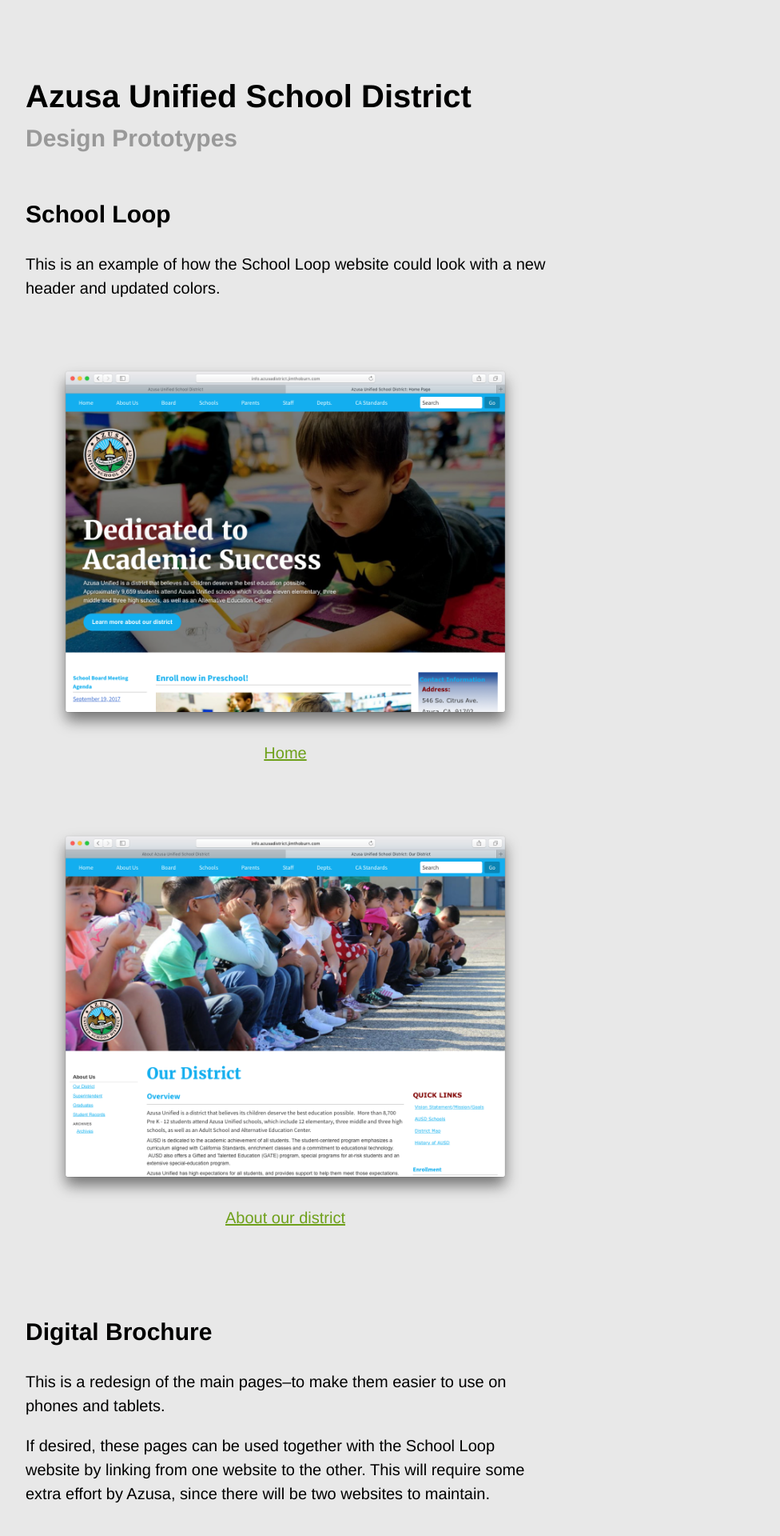
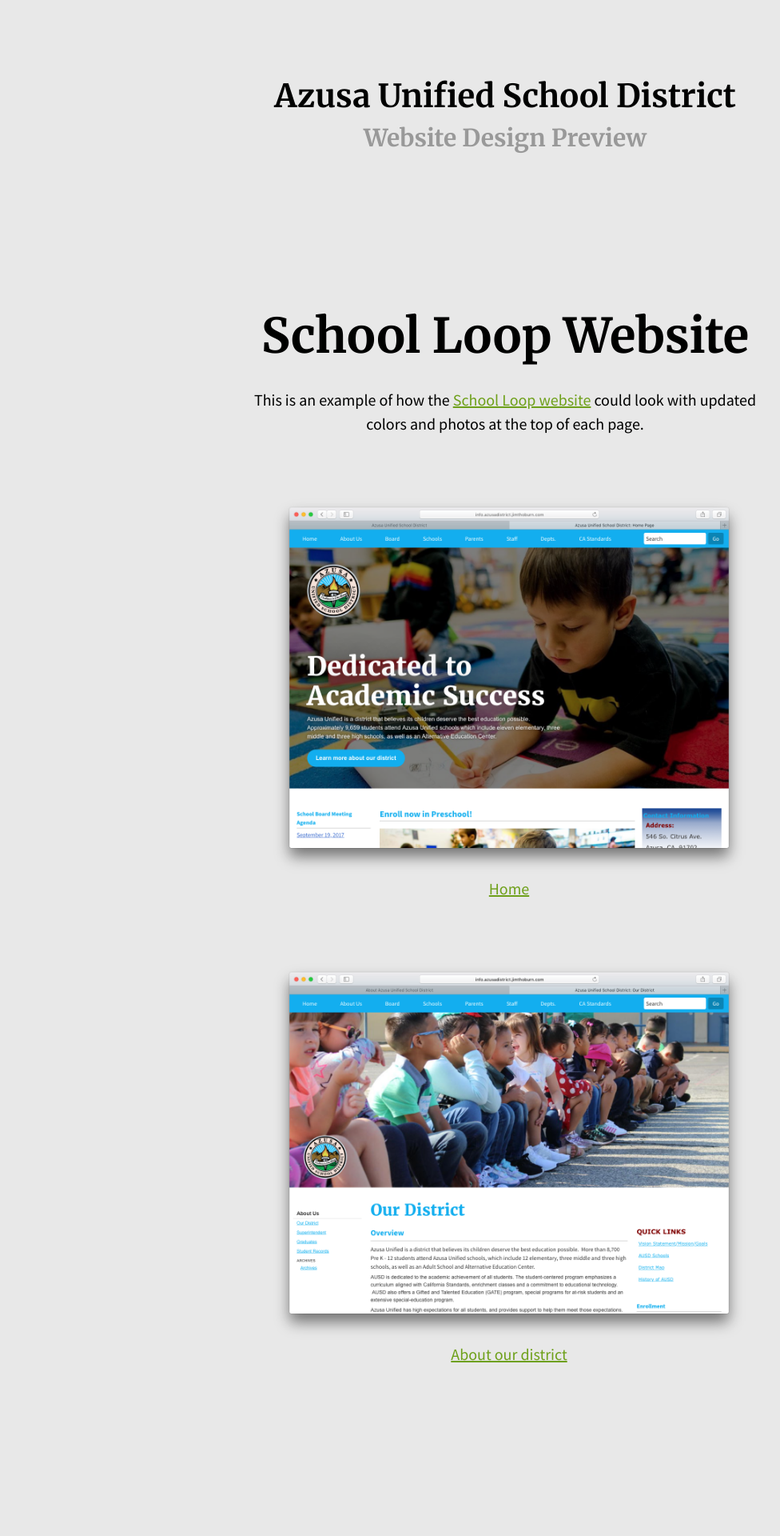
Before and after one commit to Crazeformarvel/azusa-project, a Jekyll site: the page district/index.html, which Jekyll copies as it is, in a window 1280 px wide. Shown: the top 1920 px of the page at 80% size, without its empty margins (8-984 px from the left). Built offline with Jekyll 4.4.1, drawn with Linux system fonts in a browser that asks for light colours; some of the changed text lies outside the part shown.

Commit message:
Update district preview

```diff
--- a/district/index.html
+++ b/district/index.html
@@ -3,18 +3,33 @@
 <head>
   <meta charset="utf-8" />
   <meta name="viewport" content="width=device-width, initial-scale=1" />
-  <title>Design Prototypes / Azusa Unified School District</title>
+  <title>Website Design Preview / Azusa Unified School District</title>
+  <link href="https://fonts.googleapis.com/css?family=Merriweather:400,400i,700,700i|Source+Sans+Pro:400,400i,700,700i" rel="stylesheet" />
   <style type="text/css">
     html, body, #outer-outer-container, #outer-container {
       height: 100%;
       min-height: 100%;
     }
     body {
-      font: 125%/1.5 "Helvetica Neue", Helvetica, Arial, sans-serif;
+      font: 125%/1.5 "Source Sans Pro", "Helvetica Neue", Helvetica, Arial, sans-serif;
       margin: 0;
       background: rgb(244, 245, 244);
       background: rgb(232, 232, 232);
       color: rgb(0, 1, 0); /* @text-color */
+      text-align: center;
+    }
+    h1, h2, h3, h4 {
+      font-family: Merriweather, "Source Sans Pro", "Helvetica Neue", Helvetica, Arial, sans-serif;
+    }
+    h1 {
+      font-size: 2em;
+    }
+    h2 {
+      font-size: 1.5em;
+    }
+    h3 {
+      margin-top: 3em;
+      font-size: 3em;
     }
     header h1 {
       margin-bottom: 0;
@@ -64,18 +79,17 @@
       vertical-align: middle;
       margin: 0 auto;
     }
+    /*
     #container > section > section {
       float: left;
       margin-right: 3em;
     }
+    */
     ul {
       margin-top: 3em;
       display: flex;
       flex-wrap: wrap;
-      /*
       justify-content: space-around;
-      */
-      align-items: flex-start;
     }
     li {
       margin-bottom: 3em;
@@ -98,6 +112,8 @@
     }
     p {
       max-width: 33em;
+      margin-left: auto;
+      margin-right: auto;
     }
   </style>
 </head>
@@ -108,7 +124,7 @@
 
         <header>
           <h1>Azusa Unified School District</h1>
-          <h2>Design Prototypes</h2>
+          <h2>Website Design Preview</h2>
           <!--
           <p><a href="https://github.com/jimthoburn/congress">Download files on GitHub</a></p>
           -->
@@ -116,8 +132,8 @@
 
         <section>
           <section>
-            <h2>School Loop</h2>
-            <p>This is an example of how the School Loop website could look with a new header and updated colors.</p>
+            <h3>School Loop Website</h3>
+            <p>This is an example of how the <a href="http://azusa.org">School Loop website</a> could look with updated colors and photos at the top of each page.</p>
             <ul>
               <li>
                 <a href="http://info.azusadistrict.jimthoburn.com">
@@ -139,9 +155,9 @@
 
         <section>
           <section>
-            <h2>Digital Brochure</h2>
-            <p>This is a redesign of the main pages–to make them easier to use on phones and tablets.</p>
-            <p>If desired, these pages can be used together with the School Loop website by linking from one website to the other. This will require some extra effort by Azusa, since there will be two websites to maintain.</p>
+            <h3>Responsive Website</h3>
+            <p>This is a new website with primary pages from the <a href="http://azusa.org">School Loop website</a>, redesigned to make them easier to use on phones and tablets.</p>
+            <p>The responsive website can be used by itself, or together with School Loop by adding links from one website to the other.</p>
             <ul>
               <li>
                 <a href="http://azusadistrict.jimthoburn.com">
@@ -163,8 +179,8 @@
 
         <section>
           <section>
-            <h2>Hosting and CMS</h2>
-            <p>The digital brochure is hosted for free on <a href="https://pages.github.com">GitHub</a>, and can be updated with a content management system called <a href="https://www.siteleaf.com">Siteleaf</a>.</p>
+            <h3>Updating the Responsive Website</h3>
+            <p>The reponsive website is <a href="https://github.com/jimthoburn/gladstone">hosted for free on GitHub</a>, and can be updated with a content management system called  <a href="https://siteleaf.com">Siteleaf</a>.</p>
             <ul>
               <li>
                 <a href="https://siteleaf.com">
```
